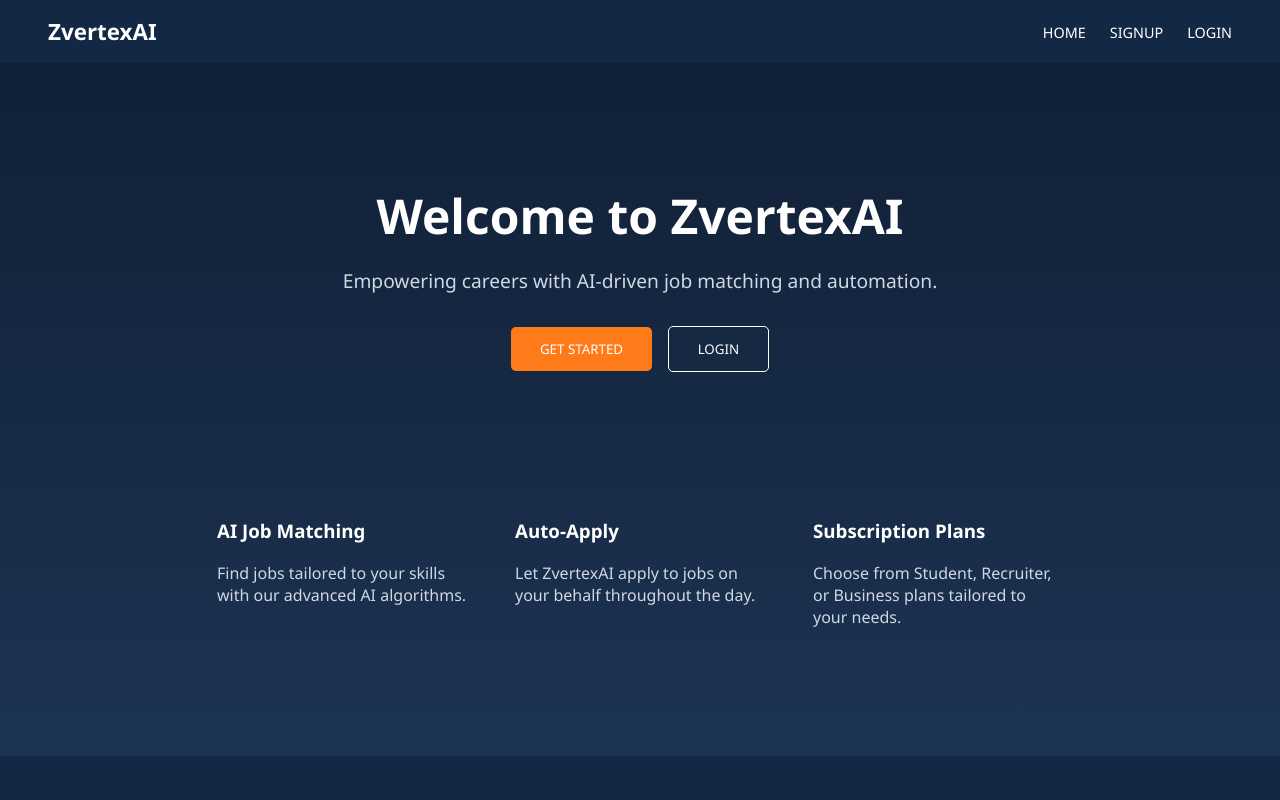
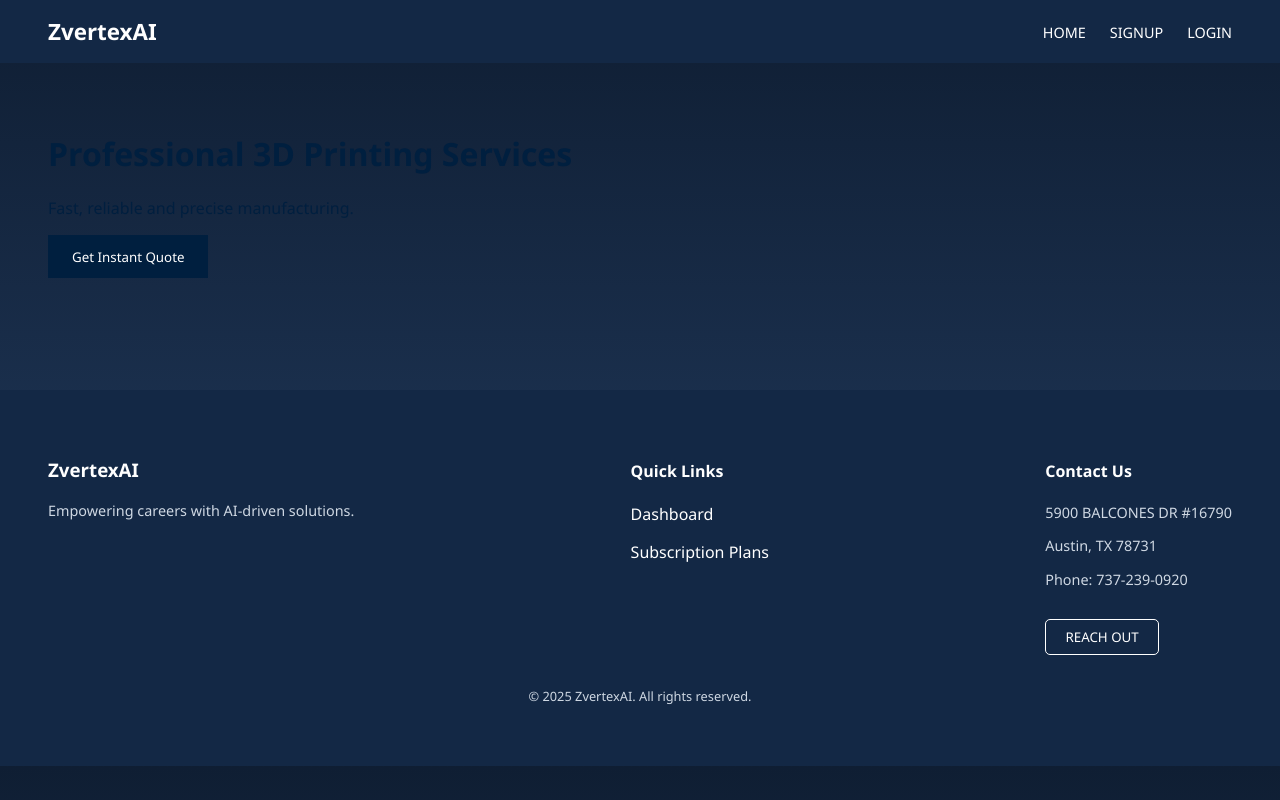
Before and after one commit to zvertex3d/zvertex3d, a React (Create React App) app in the folder client/: page / in a window 1280 px wide. Shown: the top 800 px of the page. Built offline with nearby package versions, Linux system fonts and the light colour scheme.

Commit message:
added logic outline + colors

```diff
--- /dev/null
+++ b/client/src/components/SEO.js
@@ -0,0 +1,10 @@
+import { Helmet } from "react-helmet";
+
+export default function SEO({ title, description }) {
+  return (
+    <Helmet>
+      <title>{title}</title>
+      <meta name="description" content={description} />
+    </Helmet>
+  );
+}
--- a/client/src/pages/Home.js
+++ b/client/src/pages/Home.js
@@ -1,94 +1,35 @@
 import { Link } from "react-router-dom";
+import SEO from "../components/SEO";
+import { motion } from "framer-motion";
 
 export default function Home() {
   return (
     <>
-      <section style={hero}>
-        <h1 style={title}>Welcome to ZvertexAI</h1>
-        <p style={subtitle}>
-          Empowering careers with AI-driven job matching and automation.
-        </p>
+      <SEO
+        title="Zvertex3D – Professional 3D Printing Services"
+        description="Instant quotes, fast delivery, and vendor manufacturing network."
+      />
 
-        <div style={{ marginTop: "2rem" }}>
-          <Link to="/signup">
-            <button style={cta}>GET STARTED</button>
-          </Link>
-          <Link to="/login">
-            <button style={secondary}>LOGIN</button>
-          </Link>
-        </div>
-      </section>
+      <motion.div
+        initial={{ opacity: 0, y: 40 }}
+        animate={{ opacity: 1, y: 0 }}
+        transition={{ duration: 0.6 }}
+        style={{ padding: "3rem", color: "#001f3f" }}
+      >
+        <h1>Professional 3D Printing Services</h1>
+        <p>Fast, reliable and precise manufacturing.</p>
 
-      <section style={features}>
-        <Feature
-          title="AI Job Matching"
-          desc="Find jobs tailored to your skills with our advanced AI algorithms."
-        />
-        <Feature
-          title="Auto-Apply"
-          desc="Let ZvertexAI apply to jobs on your behalf throughout the day."
-        />
-        <Feature
-          title="Subscription Plans"
-          desc="Choose from Student, Recruiter, or Business plans tailored to your needs."
-        />
-      </section>
+        <Link to="/instant-quote">
+          <button style={{
+            background: "#001f3f",
+            color: "#fff",
+            padding: "0.8rem 1.5rem",
+            border: "none"
+          }}>
+            Get Instant Quote
+          </button>
+        </Link>
+      </motion.div>
     </>
   );
 }
-
-function Feature({ title, desc }) {
-  return (
-    <div style={featureBox}>
-      <h3>{title}</h3>
-      <p style={{ color: "#cfd8e3" }}>{desc}</p>
-    </div>
-  );
-}
-
-/* STYLES */
-const hero = {
-  textAlign: "center",
-  padding: "5rem 2rem"
-};
-
-const title = {
-  fontSize: "3rem",
-  marginBottom: "1rem"
-};
-
-const subtitle = {
-  fontSize: "1.2rem",
-  color: "#cfd8e3"
-};
-
-const cta = {
-  background: "#ff7a18",
-  border: "none",
-  color: "#fff",
-  padding: "0.8rem 1.8rem",
-  borderRadius: "5px",
-  marginRight: "1rem",
-  cursor: "pointer"
-};
-
-const secondary = {
-  background: "transparent",
-  border: "1px solid #fff",
-  color: "#fff",
-  padding: "0.8rem 1.8rem",
-  borderRadius: "5px",
-  cursor: "pointer"
-};
-
-const features = {
-  display: "flex",
-  justifyContent: "center",
-  gap: "3rem",
-  padding: "3rem"
-};
-
-const featureBox = {
-  maxWidth: "250px",
-  textAlign: "left"
-};
```
Also changed, not shown: client/src/pages/Cart.js (added, +17 -0 lines), client/src/pages/VendorDashboard.js (added, +23 -0 lines), client/src/pages/CustomerDashboard.js (added).
